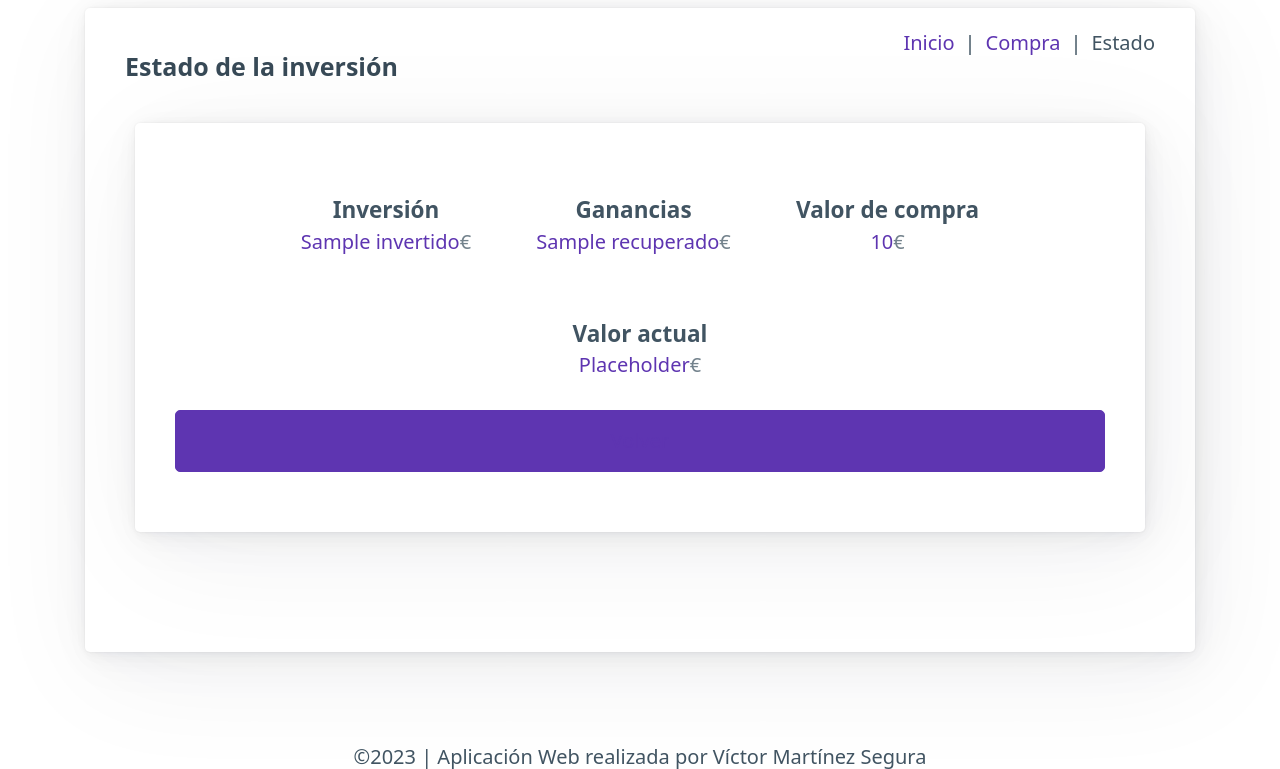
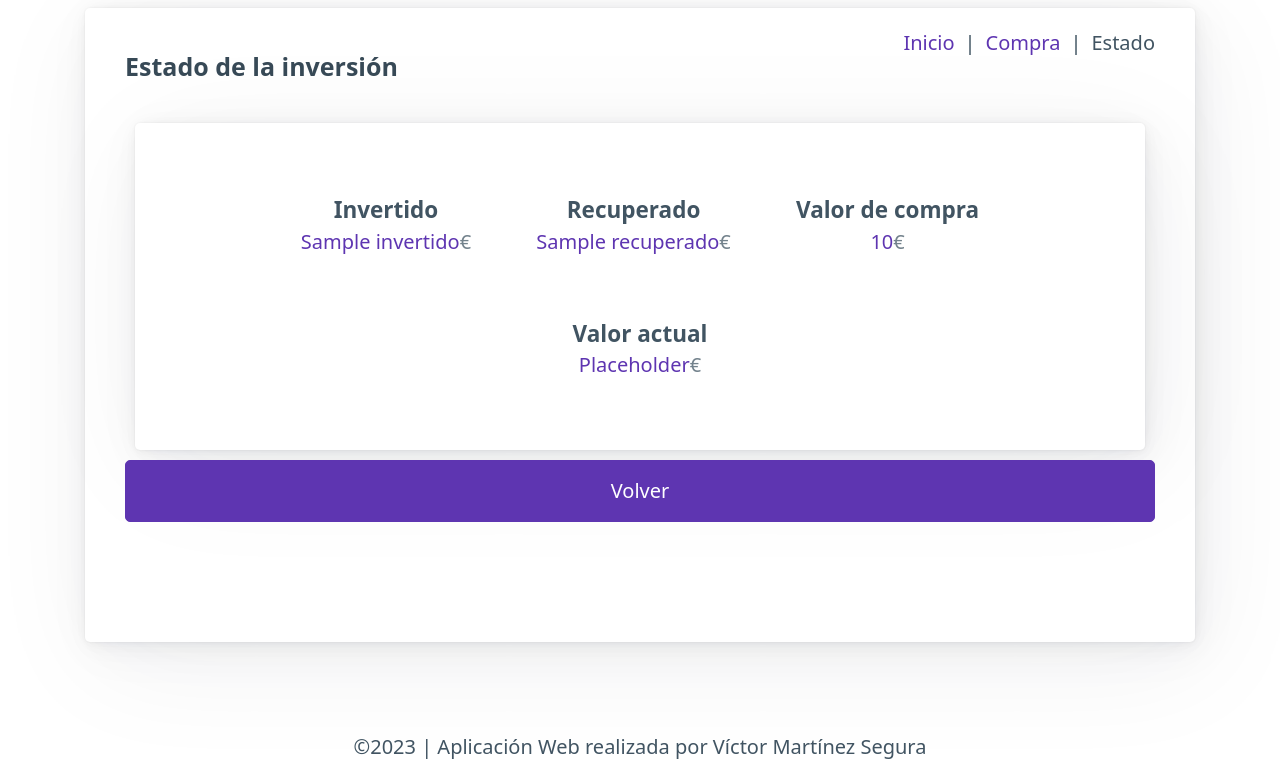
Before and after one commit to Vmart1989/Movimientos_Cripto, a Flask app: template mov_criptos/templates/status.html in a window 1280 px wide. Shown: the part 242-1011 px from the top of the page. Run offline with Flask 2, Linux system fonts and the light colour scheme; the template is opened without the code that fills it: most values are stand-ins (such as "Sample title", 1, 10 or a date in 2020).

Commit message:
formateando cifras e inicio de trabajo en status

```diff
--- a/mov_criptos/templates/status.html
+++ b/mov_criptos/templates/status.html
@@ -7,28 +7,41 @@
         <li>Estado</li>
       </ul>
 </nav>
+
+
 <h4>Estado de la inversión</h4>
 
+
   <article style="text-align: center;">
+{% if invertido and not recuperado %}
   <hgroup style="display: inline-block; margin: 1.5em">
-    <h5>Inversión</h5>
+    <h5>Invertido</h5>
+      <h6><span class="purple">{{invertido}}</span>€</h6>
+      </hgroup>
+{% elif recuperado and invertido %}
+  <hgroup style="display: inline-block; margin: 1.5em">
+    <h5>Invertido</h5>
       <h6><span class="purple">{{invertido}}</span>€</h6>
       </hgroup>
       <hgroup style="display: inline-block; margin: 1.5em">
-    <h5>Ganancias</h5>
+      <h5>Recuperado</h5>
       <h6><span class="purple">{{recuperado}}</span>€</h6>
       </hgroup>
+
       <hgroup style="display: inline-block; margin: 1.5em">
       <h5>Valor de compra</h5>
       <h6><span class="purple">{{valorCompra}}</span>€</h6>
       </hgroup>
+
       <hgroup style="display: inline-block; margin: 1.5em">
       <h5>Valor actual</h5>
       <h6><span class="purple">Placeholder</span>€</h6>
       </hgroup>
-
-<button><a href="/">Volver</a></button>
-
+{% else %}
+      <p>No existen movimientos...</p>
+{% endif %}
 </article>
 
+
+<button onclick="location.href='/'" type="button">Volver</button>
 {%endblock%}
```
Also changed, not shown: mov_criptos/models.py (+11 -7 lines), mov_criptos/routes.py (+5 -5 lines), data/registros.sqlite. Lines whose indentation alone changed are shown as unchanged.
